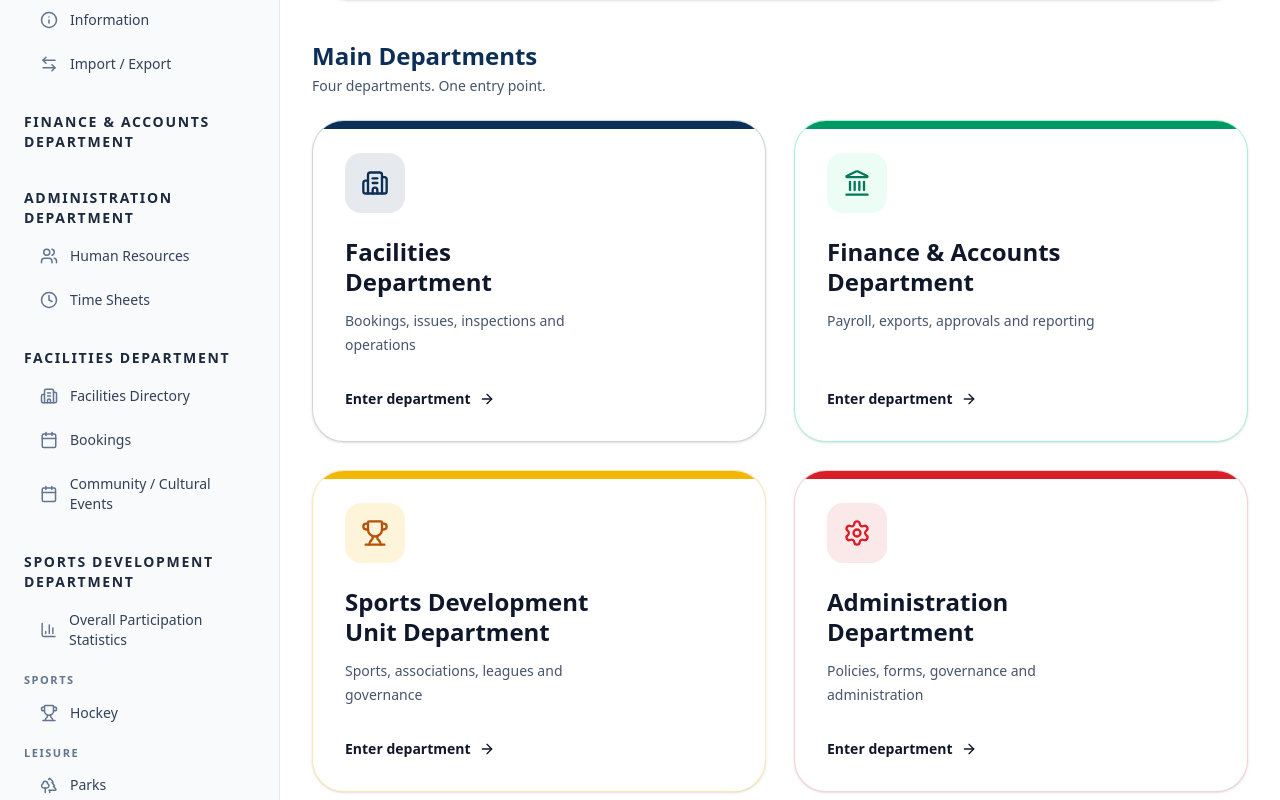
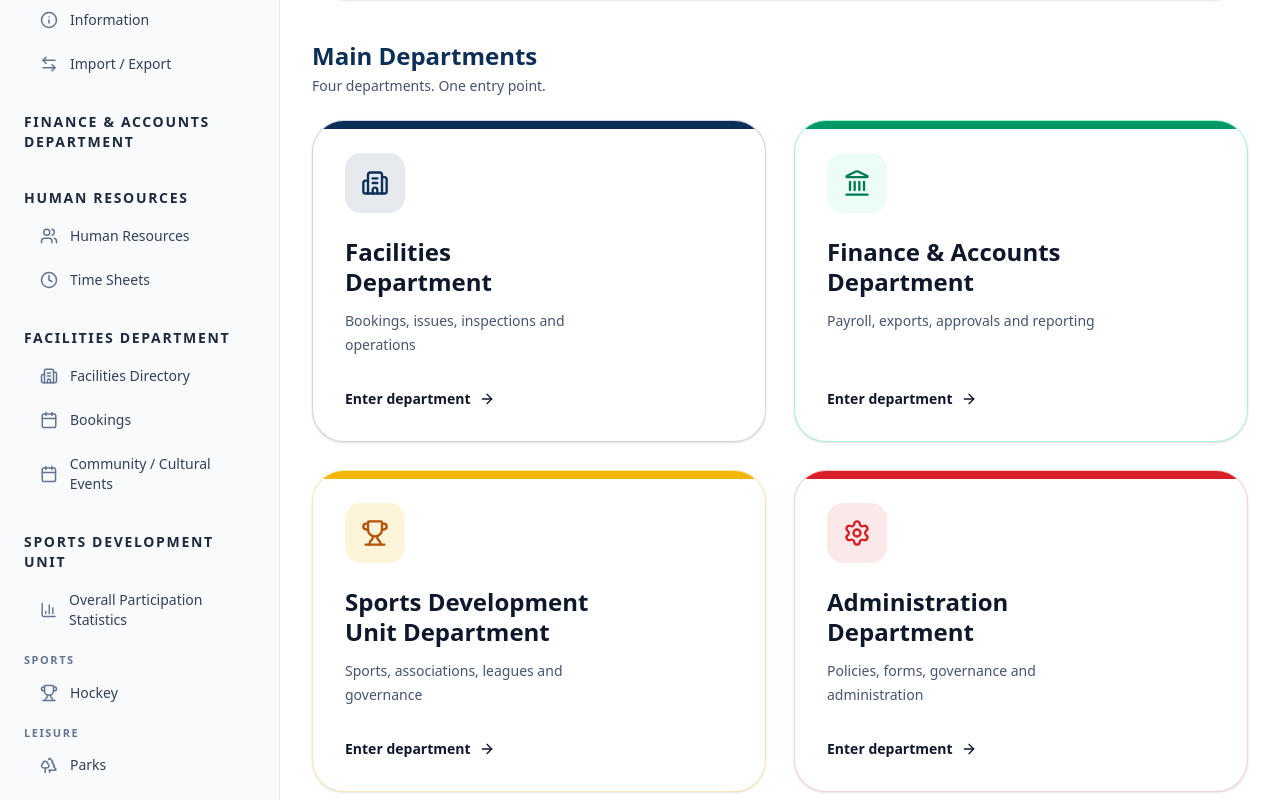
Before and after one commit to gibfesta/gsla-new-sdu, a Next.js app: page / in a window 1280 px wide. Shown: the part 408-1208 px from the top of the page. Built offline with nearby package versions, Linux system fonts and the light colour scheme.

Commit message:
Update navigation for standardized department routes

```diff
--- a/components/app-shell/Sidebar.tsx
+++ b/components/app-shell/Sidebar.tsx
@@ -2,7 +2,7 @@
 
 /**
  * Sidebar navigation for the admin area.
- * Cleaned up and reorganised to match the new department structure.
+ * Organised to match the department structure and URL-safe route names.
  */
 
 import Link from "next/link";
@@ -110,12 +110,12 @@ export default function Sidebar() {
         </div>
       </div>
 
-      {/* Administration Department */}
+      {/* Human Resources */}
       <div className="mt-6">
-        <SectionTitle>Administration Department</SectionTitle>
+        <SectionTitle>Human Resources</SectionTitle>
         <div className="space-y-1">
-          <NavItem href="/admin/hr" label="Human Resources" icon={Users} />
-          <NavItem href="/admin/hr/timesheets" label="Time Sheets" icon={Clock} />
+          <NavItem href="/admin/human-resources" label="Human Resources" icon={Users} />
+          <NavItem href="/admin/human-resources/timesheets" label="Time Sheets" icon={Clock} />
         </div>
       </div>
 
@@ -129,9 +129,9 @@ export default function Sidebar() {
         </div>
       </div>
 
-      {/* Sports Development Department */}
+      {/* Sports Development Unit */}
       <div className="mt-6">
-        <SectionTitle>Sports Development Department</SectionTitle>
+        <SectionTitle>Sports Development Unit</SectionTitle>
 
         <div className="space-y-1">
           <NavItem
@@ -146,7 +146,7 @@ export default function Sidebar() {
           {sports.map((sport) => (
             <NavItem
               key={sport}
-              href={`/admin/sports/${encodeURIComponent(sport.toLowerCase())}`}
+              href={`/admin/sports-development-unit/${encodeURIComponent(sport.toLowerCase())}`}
               label={sport}
               icon={Trophy}
             />
```
